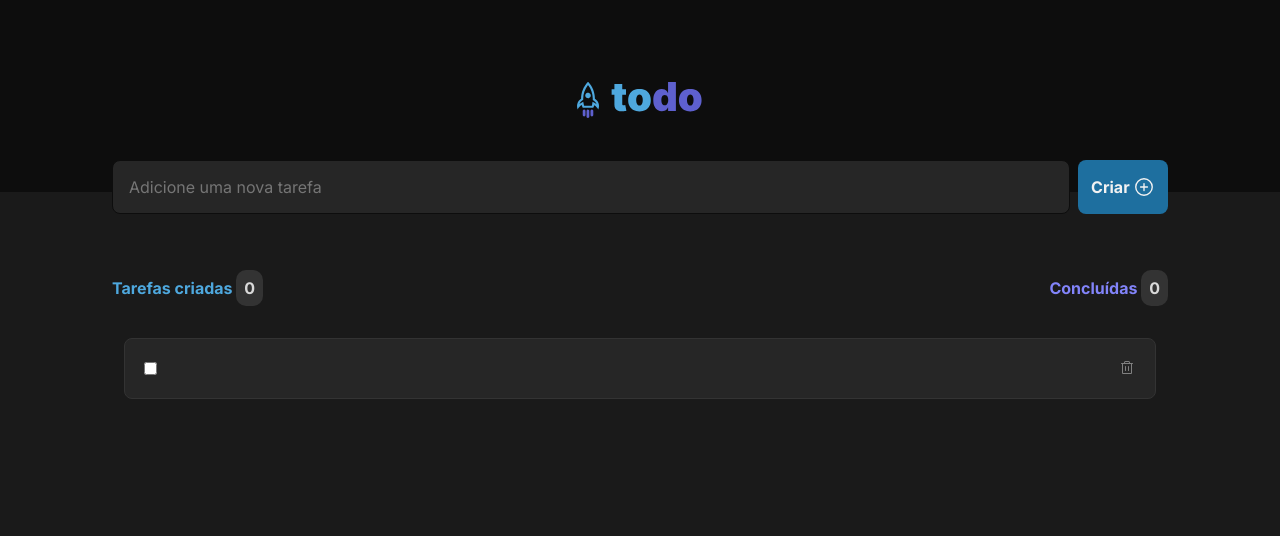
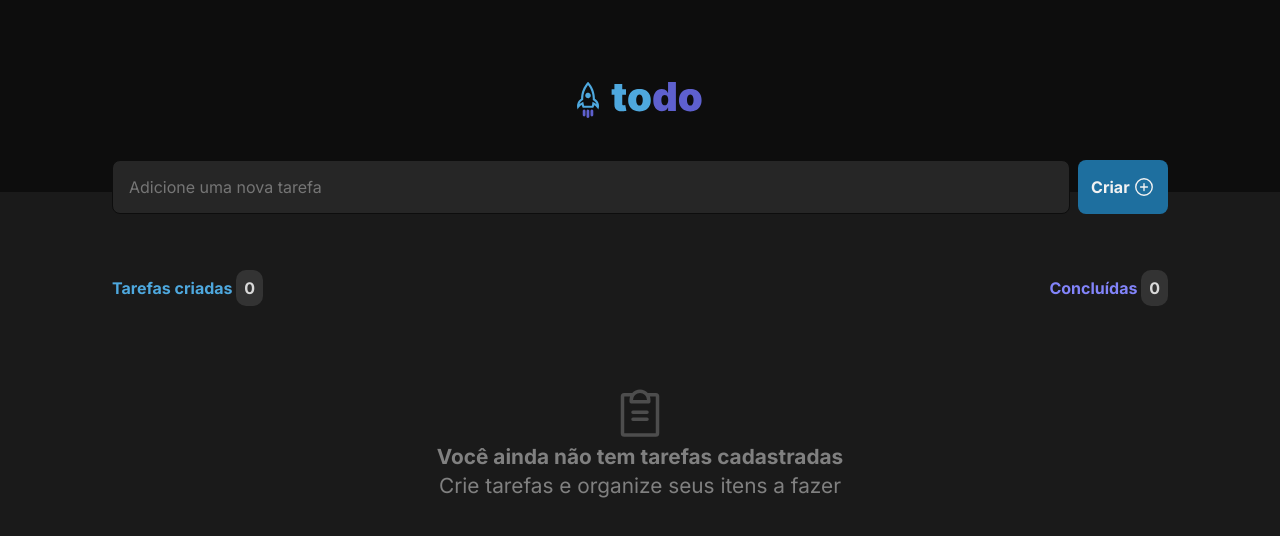
Before and after one commit to gabrielamenezes/todo-list, a React (Vite) app: page / in a window 1280 px wide. Shown: the top 536 px of the page. Built offline with nearby package versions, Linux system fonts and the light colour scheme.

Commit message:
feat: add conditional rendering to render the empty list component

```diff
--- a/src/App.tsx
+++ b/src/App.tsx
@@ -5,10 +5,11 @@ import { TaskInput } from './components/TaskInput'
 import { TaskList } from './components/TaskList'
 
 import './global.css'
+import { TaskType } from './components/Task'
 
 function App() {
   const [taskInput, setTaskInput] = useState('');
-  const [taskList, setTaskList] = useState([{id: '', name: '', completed: false}]);
+  const [taskList, setTaskList] = useState<TaskType[]>([]);
   const [taskCount, setTaskCount] = useState(0)
   return (
     <>
--- a/src/components/TaskList.tsx
+++ b/src/components/TaskList.tsx
@@ -1,3 +1,4 @@
+import { EmptyList } from './EmptyList';
 import { Task, TaskType } from './Task'
 import styles from './TaskList.module.css'
 interface TaskListProps {
@@ -11,7 +12,12 @@ export const TaskList = ({taskList,taskCount}: TaskListProps) => {
             <p className={styles.createdTasks}>Tarefas criadas <span>{taskCount}</span></p>
             <p className={styles.completedTasks}>Concluídas <span>0</span></p>
         </header>
-        {taskList.map(task => <Task key={task.id} task={task}/>)}
+        {taskList.length > 0 ? (
+          taskList.map(task => <Task key={task.id} task={task}/>)
+          ) : (
+           <EmptyList />
+          )
+        }
     </main>
   )
 }
```
